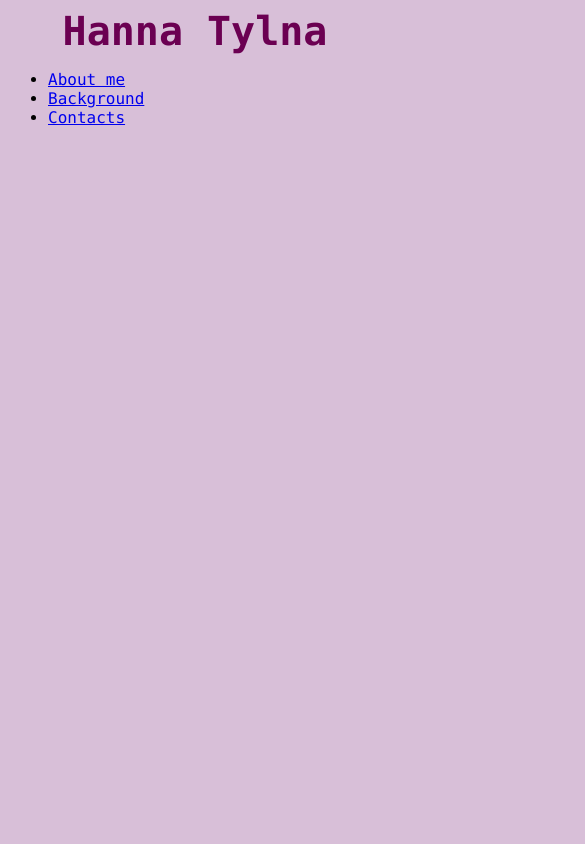
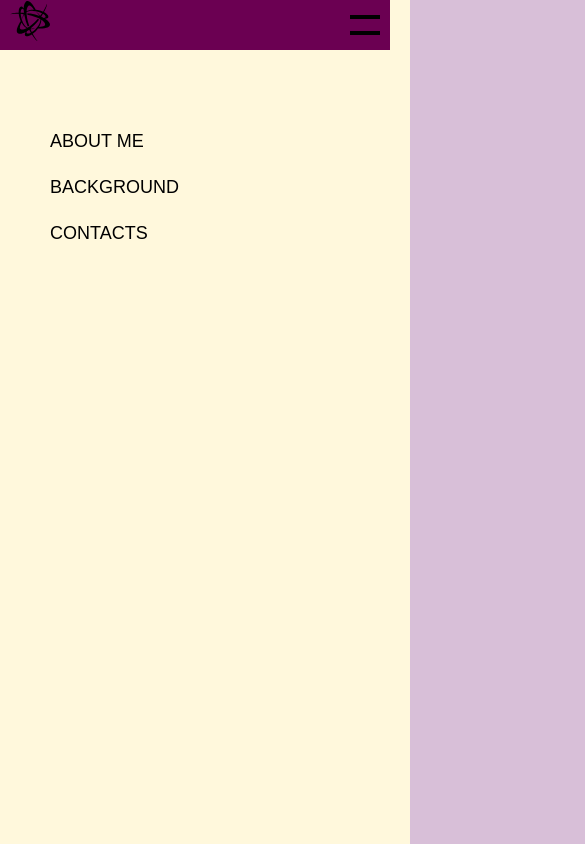
Before and after one commit to HannaTylna/portfolio, a plain HTML site: page contacts.html in a window 390 px wide. Shown: the top 844 px of the page, 585 px wide, since content can reach past the window. Drawn offline with Linux system fonts and the light colour scheme.

Commit message:
change style

```diff
--- a/_variables.scss
+++ b/_variables.scss
@@ -1,2 +1,5 @@
 $fontFamily: Lucida Console, Courier, monospace;
-$backgroundColor: #D8BFD8;
+$color_1: black;
+$color_2: #6B0052;
+$color_3: cornsilk;
+$color_4: #D8BFD8;
--- a/contacts.html
+++ b/contacts.html
@@ -5,18 +5,76 @@
     <meta http-equiv="X-UA-Compatible" content="IE=edge">
     <meta name="viewport" content="width=device-width, initial-scale=1.0">
     <link rel="stylesheet" href="styles.css">
+
     <title>Hanna Tylna</title>
 </head>
 <body>
-    <header>Hanna Tylna</header>
-    <nav class="navigation">
-        <ul class="menu">
-            <li class="menu__item"><a class="menu__link" href="index.html">About me</a></li>
-            <li class="menu__item"><a class="menu__link" href="background.html">Background</a></li>
-            <li class="menu__item"><a class="menu__link" href="contacts.html">Contacts</a></li>
-        </ul>
-    </nav>
+    <div class="wrapper">
+        <header class="header">
+            <div class="header__container">
+                <div class="header__body">
+                    <a href="#" class="header__logo">
+                        <img
+                            src="battle-net-brands.svg"
+                            alt="A logo icon"
+                        />
+                    </a>
+                    <div class="header__burger">
+                        <span></span>
+                    </div>
+                    <nav class="header__menu">
+                        <ul class="header__list">
+                            <li>
+                                <a class="header__link" href="index.html">About me</a>
+                            </li>
+                            <li class="header__list__item">
+                                <a class="header__link" href="background.html">Background</a>
+                            </li>
+                            <li class="header__list__item">
+                                <a class="header__link" href="contacts.html">Contacts</a>
+                            </li>
+                        </ul>
+                    </nav>
+                </div>
+            </div>
+        </header>
+    </div>
+    <div class="content">
+        <div class="container">
+            <div class="photo-box">
+                <header>Hanna Tylna</header>
+                <div class="photo">
+                    <img
+                        src="photo.jpg"
+                        alt="Hanna Tylna's photo"
+                        width="300px"
+                        height="300px"
+                    />
+                </div>
+            </div>
+        </div>
 
-
+    </div>
+    <div class="footer">
+        <div class="footer__social-link">
+            <a href="https://github.com/HannaTylna" target="_blank">GitHub</a>
+        </div>
+        <div class="footer__social-link">
+            <a href="https://www.linkedin.com/in/hanna-tylna-171a5a191/" target="_blank">LinkedIn</a>
+        </div>
+        <div class="footer__social-link">
+            <a href="contacts.html">Contacts</a>
+        </div>
+        <div class="rights">
+            &copy; 2021 Freya Photos
+        </div>
+    </div>
+   <!--  <script>
+        $(document).ready(function(){
+            $(`.header__burger`).click(function(event) {
+                $(`.header__burger, .header__menu`).toggleclass(`active`);
+            });
+        })
+    </script> -->
 </body>
 </html>
--- a/styles.scss
+++ b/styles.scss
@@ -1,24 +1,15 @@
 @use 'variables';
-
-@mixin fontWeight() {
+@mixin fontW {
     font-weight: bold;
 }
-@mixin padding () {
-    padding: 60px 40px;
-}
-@mixin noneListStyle() {
-    list-style: none;
-}
-@mixin centerTextAligh {
-    text-align: center;
+@mixin height {
+    height: 100%;
 }
 
-
-
 body {
-    background-color: variables.$backgroundColor;
+    background-color: variables.$color_4;
     font: 100% variables.$fontFamily;
-    height: 100%;
+    width: 1180px;
 }
 .header__container {
     max-width: 1180px;
@@ -40,7 +31,7 @@ body {
         left: 0;
         width: 100%;
         height: 100%;
-        background-color: #6B0052;
+        background-color: variables.$color_2;
         z-index: 2;
     }
 
@@ -57,7 +48,7 @@ body {
     position: relative;
     z-index: 3;
 
-    & img{
+    &img{
         max-width: 100%;
     }
 }
@@ -66,21 +57,25 @@ body {
     display: flex;
     position: relative;
     z-index: 2;
+    list-style: none;
 
-    & li{
+    &li{
         list-style: none;
         margin: 0px 0px 0px 20px;
     }
 }
 
 .header__link {
-    color: black;
-    font-weight: bold;
+    color: variables.$color_1;
+
     text-transform: uppercase;
     font-size: 18px;
     text-decoration: none;
+    font-family: sans-serif;
+    margin-right: 20px;
+
     &:hover {
-        border-bottom: 2px solid black;
+        border-bottom: 2px solid variables.$color_1;
     }
 }
 
@@ -89,46 +84,51 @@ body {
 }
 
 header {
-    @include fontWeight();
-    @include centerTextAligh();
 
     font-size: 40px;
-    color: #6B0052;
+    color: variables.$color_2;
     width: 100%;
 }
 
 h3 {
-    @include centerTextAligh();
+
 }
 .container {
-    max-width: 1180px;
+
     display: flex;
     margin: 0 auto;
     padding: 0 10px;
 }
+.photo-box {
+    width: 25%;
+
+}
 .photo {
     width: 25%;
-    @include padding();
-    & img {
+
+    &img {
         border-radius: 20em;
         box-shadow: 0px 0px 10px 10px rgb(0 0 189);
     }
 }
 .info {
     width: 75%;
-    @include padding();
 }
 .info__about-me {
-    & p{
+    &p{
         text-align: justify;
     }
 }
 .info__education {
-    & ul {
-        & li {
+    &ul {
+        &li {
             list-style: none;
         }
     }
+}
+.rights {
+    position: fixed;
+    bottom: 0;
 }
 
 @media (max-width: 767px){
@@ -148,7 +148,7 @@ h3 {
 
         &:before{
             content: '';
-            background-color: black;
+            background-color: variables.$color_1;
             position: absolute;
             width: 100%;
             height: 4px;
@@ -158,16 +158,16 @@ h3 {
 
         &:after {
             content: '';
-            background-color: black;
+            background-color: variables.$color_1;
             position: absolute;
             width: 100%;
             height: 4px;
             left: 0;
             bottom: 0;
         }
-        & span{
+        &span{
             position: absolute;
-            background-color: black;
+            background-color: variables.$color_1;
             left: 0;
             width: 100%;
             height: 4px;
@@ -181,12 +181,12 @@ h3 {
         left: 0;
         width: 100%;
         height: 100%;
-        background-color: cornsilk;
+        background-color: variables.$color_3;
         padding: 70px 10px 20px 10px;
     }
     .header__list {
         display: block;
-        & li {
+        &li {
             margin: 0px 0px 20px 0px;
         }
     }
```
Also changed, not shown: background.html (+11 -11 lines), index.html (+25 -20 lines), styles.css, 1 other file.
